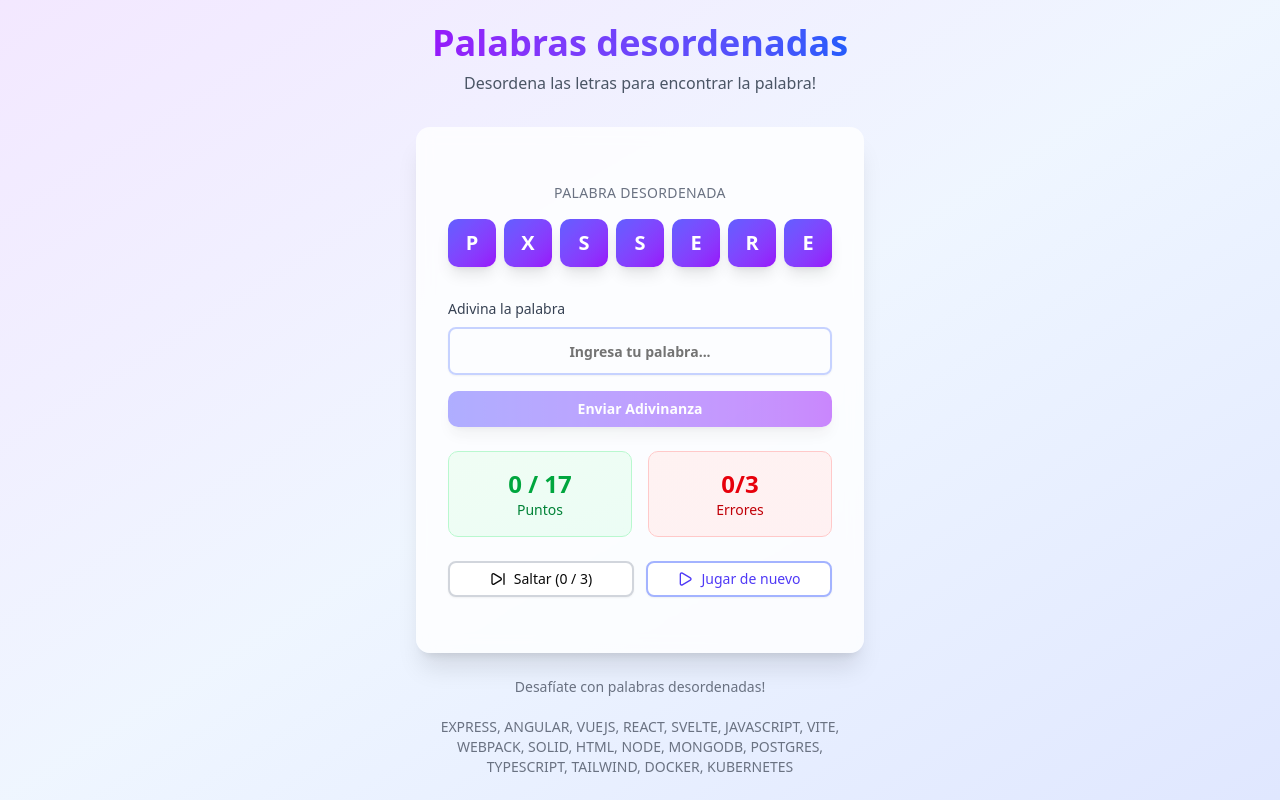
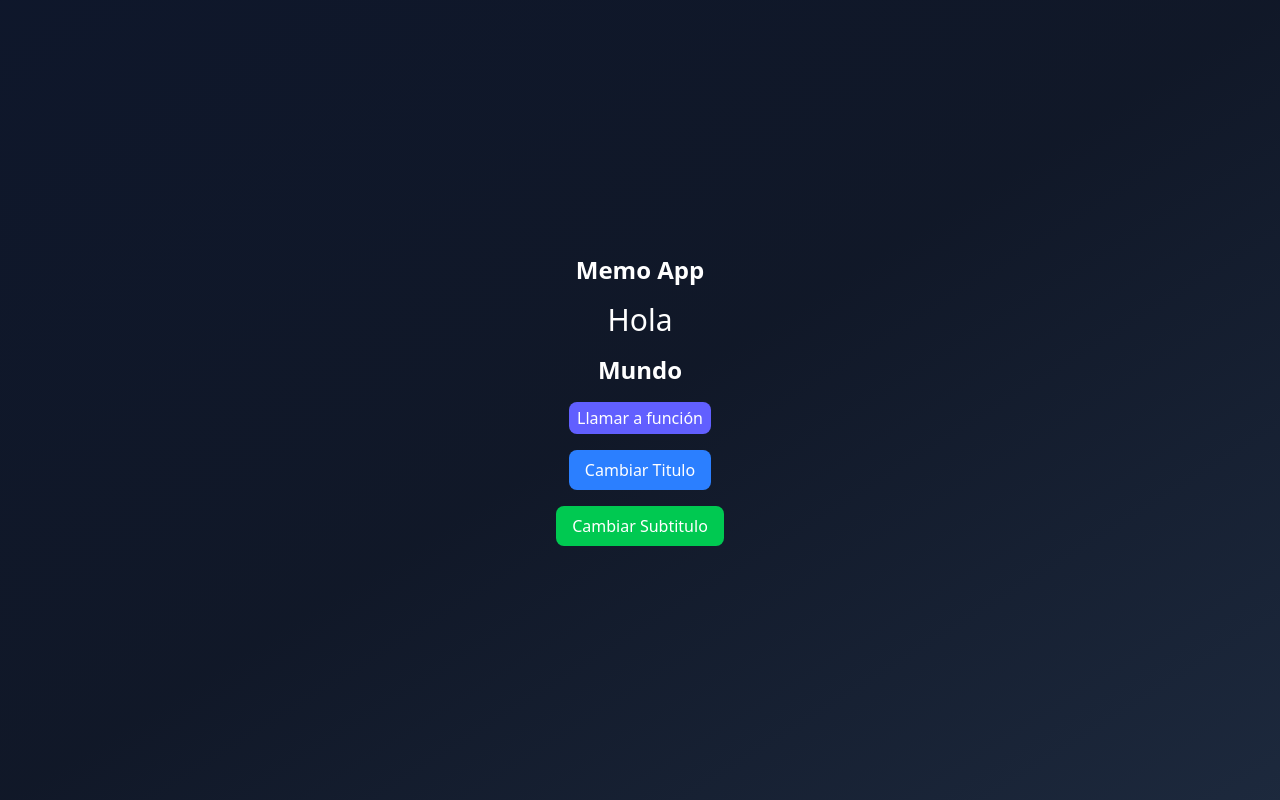
Before and after one commit to D-Amores/hooks-app, a React (Vite) app: page / in a window 1280 px wide. Built offline with nearby package versions, Linux system fonts and the light colour scheme.

Commit message:
chore(memo): initialize project structure and base components

```diff
--- a/src/main.tsx
+++ b/src/main.tsx
@@ -7,10 +7,11 @@
 // import { TrafficLightWithHook } from './useEffect/TrafficLightWithHook'
 // import { PokemonPage } from './examples/PokemonPage'
 // import FocusScreen from './useRef/FocusScreen'
-import { TasksApp } from './useReducer/TaskApp'
+// import { TasksApp } from './useReducer/TaskApp'
+// import { ScrambleWords } from './useReducer/ScrambleWords'
 
 import './index.css'
-import { ScrambleWords } from './useReducer/ScrambleWords'
+import MemoHook from './memos/MemoHook'
 
 createRoot(document.getElementById('root')!).render(
   <StrictMode>
@@ -21,6 +22,7 @@
     {/* <PokemonPage /> */}
     {/* <FocusScreen /> */}
     {/* <TasksApp /> */}
-    <ScrambleWords />
+    {/* <ScrambleWords /> */}
+    <MemoHook />
   </StrictMode>,
 )
--- /dev/null
+++ b/src/memos/MemoHook.tsx
@@ -0,0 +1,29 @@
+import { useState } from "react"
+import MyTitle from "./ui/MyTitle"
+import MySubTitle from "./ui/MySubTitle";
+
+const MemoHook = () => {
+
+  const [title, setTitle] = useState("Hola");
+  const [subTitle, setSubTitle] = useState("Mundo");
+
+  return (
+    <div className='bg-gradient flex flex-col gap-4'>
+      <h1 className='text-2xl font-bold'>Memo App</h1>
+
+      <MyTitle title={title} />
+
+      <MySubTitle subtitle={subTitle} />
+
+      <button className='bg-blue-500 text-white px-4 py-2 rounded-md cursor-pointer'>
+        Cambiar Titulo
+      </button>
+
+      <button className='bg-green-500 text-white px-4 py-2 rounded-md cursor-pointer'>
+        Cambiar Subtitulo
+      </button>
+    </div>
+  )
+}
+
+export default MemoHook
--- /dev/null
+++ b/src/memos/ui/MySubTitle.tsx
@@ -0,0 +1,17 @@
+interface Props {
+  subtitle: string;
+}
+
+const MySubTitle = ({subtitle}: Props) => {
+  console.log('My Subtitle re-render');
+
+  return (
+    <>
+      <h6 className="text-2xl font-bold">{subtitle}</h6>
+
+      <button className="bg-indigo-500 text-white px-2 py-1 rounded-md cursor-pointer">Llamar a función</button>
+    </>
+  )
+}
+
+export default MySubTitle
--- /dev/null
+++ b/src/memos/ui/MyTitle.tsx
@@ -0,0 +1,13 @@
+interface Props {
+  title: string;
+}
+
+const MyTitle = ({title}: Props) => {
+  {console.log('My title re-render')}
+
+  return (
+      <h1 className="text-3xl">{title}</h1>
+  )
+}
+
+export default MyTitle
```
